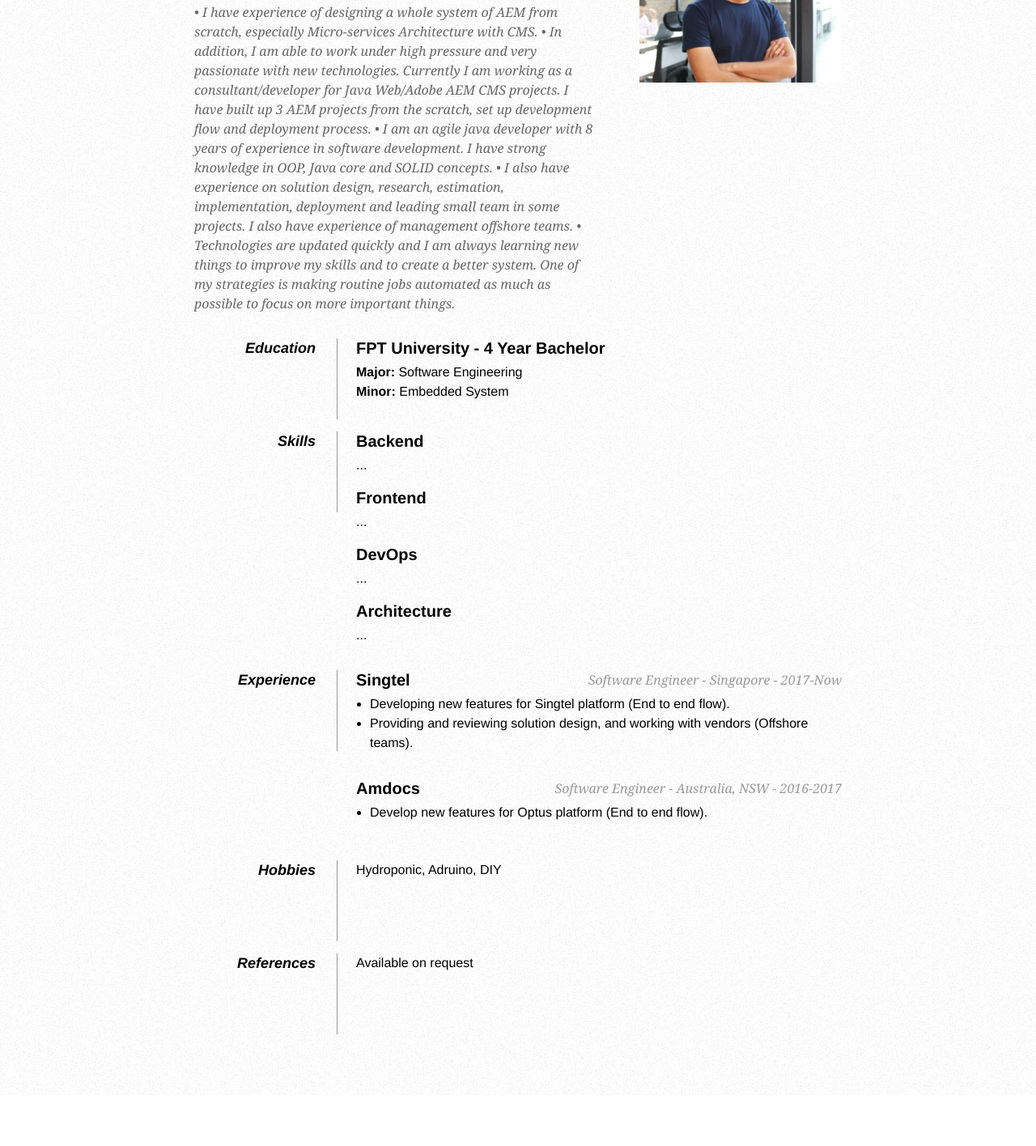
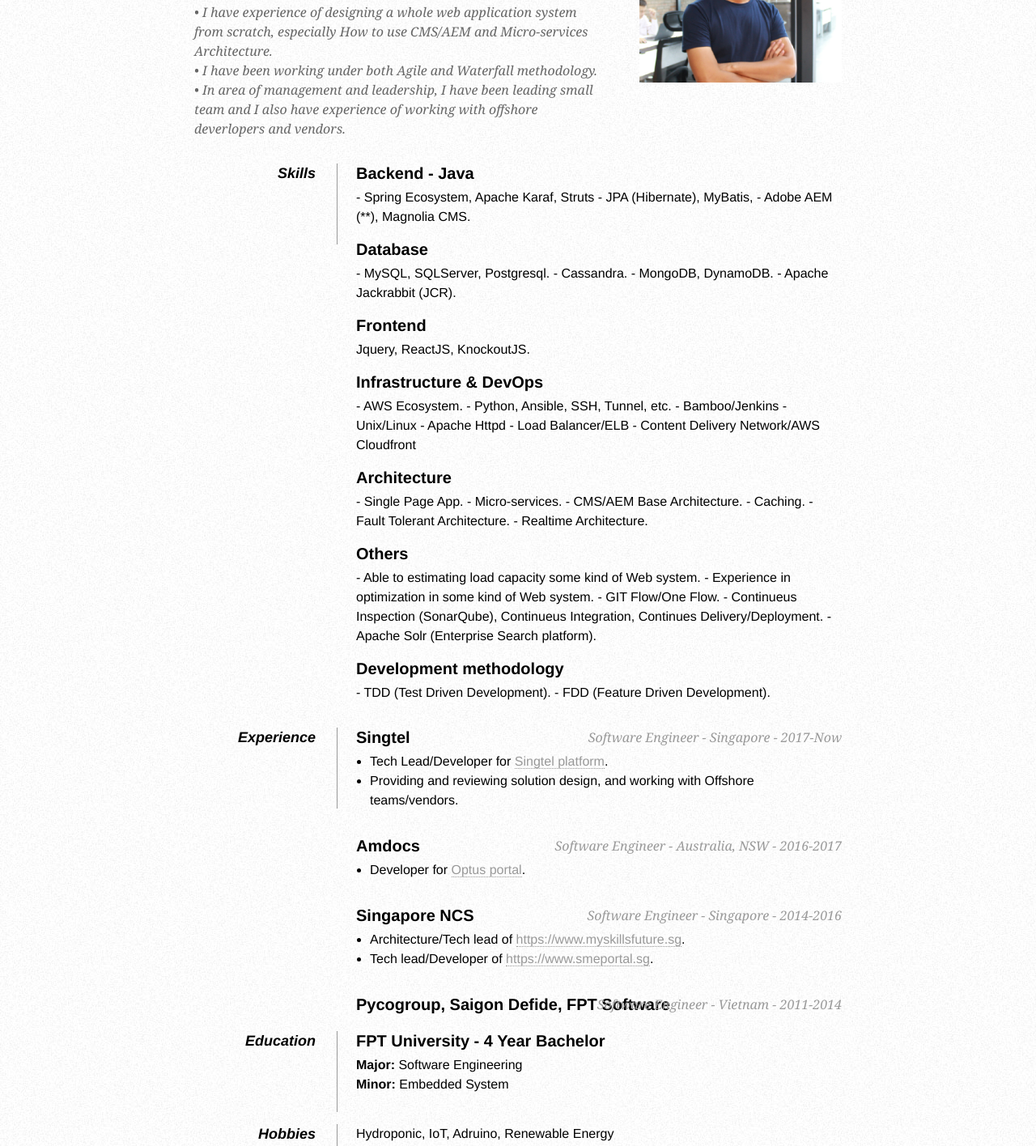
Before and after one commit to thanhj/thanhj.github.io, a plain HTML site: page index.html in a window 1280 px wide. Shown: the part 158-1574 px from the top of the page at 81% size. Before the commit the page ends 1511 px from the top, so only its background shows below. Drawn offline with Linux system fonts and the light colour scheme.

Commit message:
Update info content

```diff
--- a/index.html
+++ b/index.html
@@ -5,8 +5,8 @@
 
 <head>
   <meta http-equiv="Content-Type" content="text/html; charset=utf-8"/>
-
-  <title>Thanh</title>
+ <meta name="Description" content="Nguyen Ky Thanh, Web Application, Java Developer, AEM Developer, Tech Lead, Architect">
+  <title>Thanh - Software Engineer</title>
 
   <style type="text/css">
     * { margin: 0; padding: 0; }
@@ -63,17 +63,104 @@
 
         <div id="objective">
             <p>
-              •	I have experience of designing a whole system of AEM from scratch, especially Micro-services Architecture with CMS.
-              •	In addition, I am able to work under high pressure and very passionate with new technologies. Currently I am working as a consultant/developer for Java Web/Adobe AEM CMS projects. I have built up 3 AEM projects from the scratch, set up development flow and deployment process.
-              •	I am an agile java developer with 8 years of experience in software development. I have strong knowledge in OOP, Java core and SOLID concepts.
-              •	I also have experience on solution design, research, estimation, implementation, deployment and leading small team in some projects. I also have experience of management offshore teams.
-              •	Technologies are updated quickly and I am always learning new things to improve my skills and to create a better system. One of my strategies is making routine jobs automated as much as possible to focus on more important things.
+              •	I have experience of designing a whole web application system from scratch, especially How to use CMS/AEM and Micro-services Architecture.
+              <br/>
+              •	I have been working under both Agile and Waterfall methodology.
+              <br/>
+              •	In area of management and leadership, I have been leading small team and I also have experience of working with offshore deverlopers and vendors.
             </p>
         </div>
 
         <div class="clear"></div>
 
         <dl>
+
+
+            <dd class="clear"></dd>
+
+            <dt>Skills</dt>
+            <dd>
+                <h2>Backend - Java</h2>
+                <p>
+                  - Spring Ecosystem, Apache Karaf, Struts
+                  - JPA (Hibernate), MyBatis,
+                  - Adobe AEM (**), Magnolia CMS.
+                </p>
+
+                <h2>Database</h2>
+                <p>
+                  - MySQL, SQLServer, Postgresql.
+                  - Cassandra.
+                  - MongoDB, DynamoDB.
+                  - Apache Jackrabbit (JCR).
+                </p>
+
+                <h2>Frontend</h2>
+                <p>
+                  Jquery, ReactJS, KnockoutJS.
+                </p>
+
+                <h2>Infrastructure & DevOps</h2>
+                <p>
+                  - AWS Ecosystem.
+                  - Python, Ansible, SSH, Tunnel, etc.
+                  - Bamboo/Jenkins
+                  - Unix/Linux
+                  - Apache Httpd
+                  - Load Balancer/ELB
+                  - Content Delivery Network/AWS Cloudfront
+                </p>
+
+                <h2>Architecture</h2>
+                <p>
+                  - Single Page App.
+                  - Micro-services.
+                  - CMS/AEM Base Architecture.
+                  - Caching.
+                  - Fault Tolerant Architecture.
+                  - Realtime Architecture.
+                </p>
+
+                <h2>Others</h2>
+                <p>
+                  - Able to estimating load capacity some kind of Web system.
+                  - Experience in optimization in some kind of Web system.
+                  - GIT Flow/One Flow.
+                  - Continueus Inspection (SonarQube), Continueus Integration, Continues Delivery/Deployment.
+                  - Apache Solr (Enterprise Search platform).
+                </p>
+
+                <h2>Development methodology</h2>
+                <p>
+                  - TDD (Test Driven Development).
+                  - FDD (Feature Driven Development).
+                </p>
+            </dd>
+
+            <dd class="clear"></dd>
+
+            <dt>Experience</dt>
+            <dd>
+                <h2>Singtel <span>Software Engineer - Singapore - 2017-Now</span></h2>
+                <ul>
+                    <li>Tech Lead/Developer for <a href="https://www.singtel.com/" target="_blank">Singtel platform</a>.</li>
+                    <li>Providing and reviewing solution design, and working with Offshore teams/vendors.</li>
+                </ul>
+
+                <h2>Amdocs <span>Software Engineer - Australia, NSW - 2016-2017</span></h2>
+                <ul>
+                    <li>Developer for <a href="https://www.optus.com.au/" target="_blank">Optus portal</a>.</li>
+                </ul>
+
+                <h2>Singapore NCS <span>Software Engineer - Singapore - 2014-2016</span></h2>
+                <ul>
+                    <li>Architecture/Tech lead of <a href="https://www.myskillsfuture.sg" target="_blank">https://www.myskillsfuture.sg</a>.</li>
+                    <li>Tech lead/Developer of <a href="https://www.smeportal.sg" target="_blank">https://www.smeportal.sg</a>.</li>
+                </ul>
+
+                <h2>Pycogroup, Saigon Defide, FPT Software <span>Software Engineer - Vietnam - 2011-2014</span></h2>
+            </dd>
+
             <dd class="clear"></dd>
 
             <dt>Education</dt>
@@ -85,41 +172,8 @@
 
             <dd class="clear"></dd>
 
-            <dt>Skills</dt>
-            <dd>
-                <h2>Backend</h2>
-                <p>...</p>
-
-                <h2>Frontend</h2>
-                <p>...</p>
-
-                <h2>DevOps</h2>
-                <p>...</p>
-
-                <h2>Architecture</h2>
-                <p>...</p>
-            </dd>
-
-            <dd class="clear"></dd>
-
-            <dt>Experience</dt>
-            <dd>
-                <h2>Singtel <span>Software Engineer - Singapore - 2017-Now</span></h2>
-                <ul>
-                    <li>Developing new features for Singtel platform (End to end flow).</li>
-                    <li>Providing and reviewing solution design, and working with vendors (Offshore teams).</li>
-                </ul>
-
-                <h2>Amdocs <span>Software Engineer - Australia, NSW - 2016-2017</span></h2>
-                <ul>
-                    <li>Develop new features for Optus platform (End to end flow).</li>
-                </ul>
-            </dd>
-
-            <dd class="clear"></dd>
-
             <dt>Hobbies</dt>
-            <dd>Hydroponic, Adruino, DIY</dd>
+            <dd>Hydroponic, IoT, Adruino, Renewable Energy </dd>
 
             <dd class="clear"></dd>
 
```
